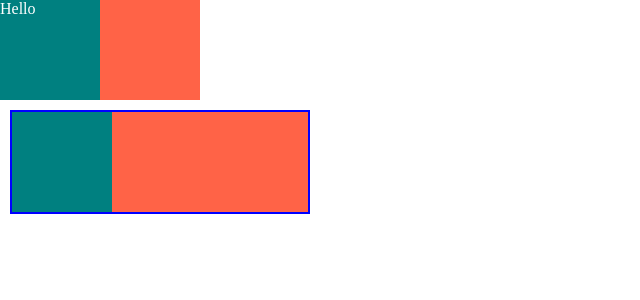
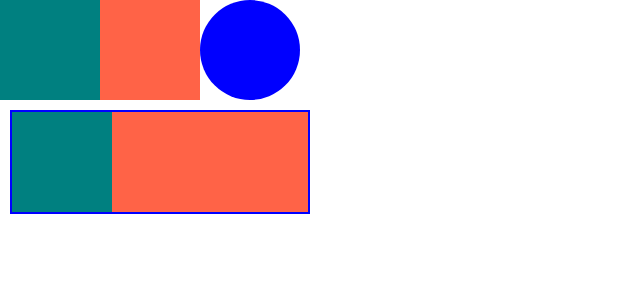
Before and after one commit to banminseok/react_master_class_ts, a React (Create React App) app: page / in a window 1280 px wide. Shown: the top 300 px of the page, without its empty margins (0-640 px from the left). Built offline with nearby package versions, Linux system fonts and the light colour scheme.

Commit message:
styled(Box)

```diff
--- a/src/App.tsx
+++ b/src/App.tsx
@@ -1,31 +1,38 @@
+import { HtmlHTMLAttributes } from "react";
 import styled from "styled-components";
 import styles from "./Global.module.css";
 
+interface backgroundColor {
+  bgColor: string
+}
 const Father = styled.div`
   display:flex;
 `;
 
-const BoxOne = styled.div`
-  background-color: teal;
+const Box = styled.div<backgroundColor>`
+  background-color: ${(props) => props.bgColor};
   width: 100px;
   height: 100px;
 `;
-const BoxTwo = styled.div`
-  background-color: tomato;
-  width: 100px;
-  height: 100px;
-`;
+
 const Text = styled.span`
   color: white;
 `;
+
+const Circle = styled(Box)`
+  // // background-color: ${(props) => props.bgColor};
+  // // width: 100px;
+  // // height: 100px;
+  border-radius: 50px;
+`;
+
 function App() {
   return (
     <>
       <Father>
-        <BoxOne>
-          <Text>Hello</Text>
-        </BoxOne>
-        <BoxTwo />
+        <Box bgColor="teal" />
+        <Box bgColor="tomato" />
+        <Circle bgColor="blue" />
 
       </Father>
       <div className={styles.movie} style={{ display: "flex" }}>
```
